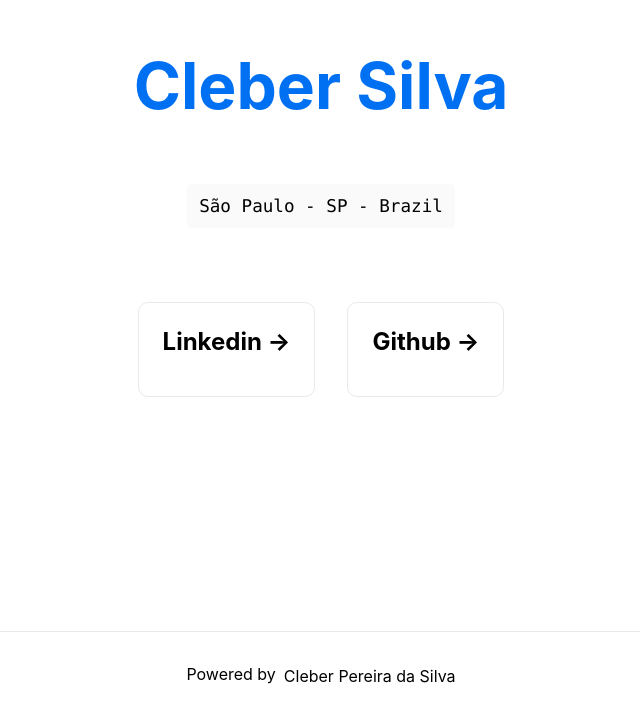
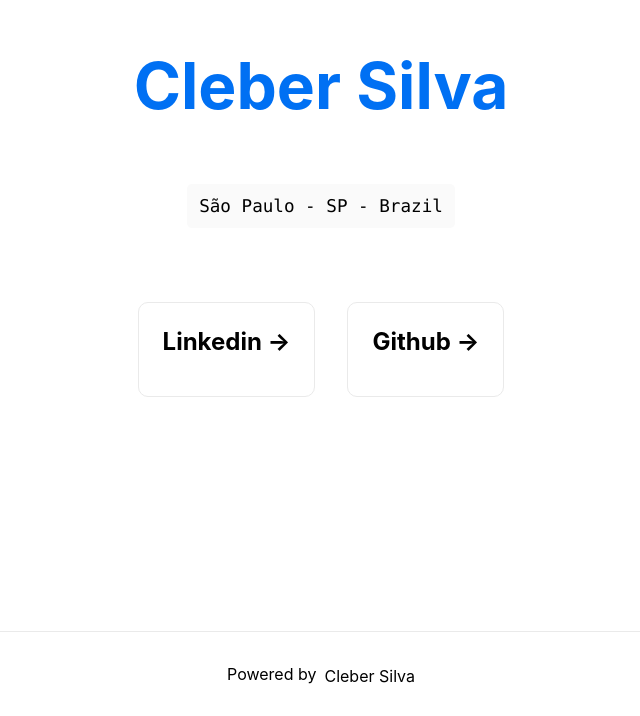
Before and after one commit to cleberpereiradasilva/react-cleber.silva.dev.front.end, a Next.js app: page / in a window 1280 px wide. Shown: the part 169-885 px from the top of the page, without its empty margins (319-959 px from the left). Built offline with nearby package versions, Linux system fonts and the light colour scheme.

Commit message:
feat(index.tsx): first comit in index page

```diff
--- a/pages/index.tsx
+++ b/pages/index.tsx
@@ -41,8 +41,7 @@ export default function Home() {
           target="_blank"
           rel="noopener noreferrer"
         >
-          Powered by{" "}
-          <span className={styles.logo}>Cleber Pereira da Silva</span>
+          Powered by <span className={styles.logo}>Cleber Silva</span>
         </a>
       </footer>
     </div>
```
